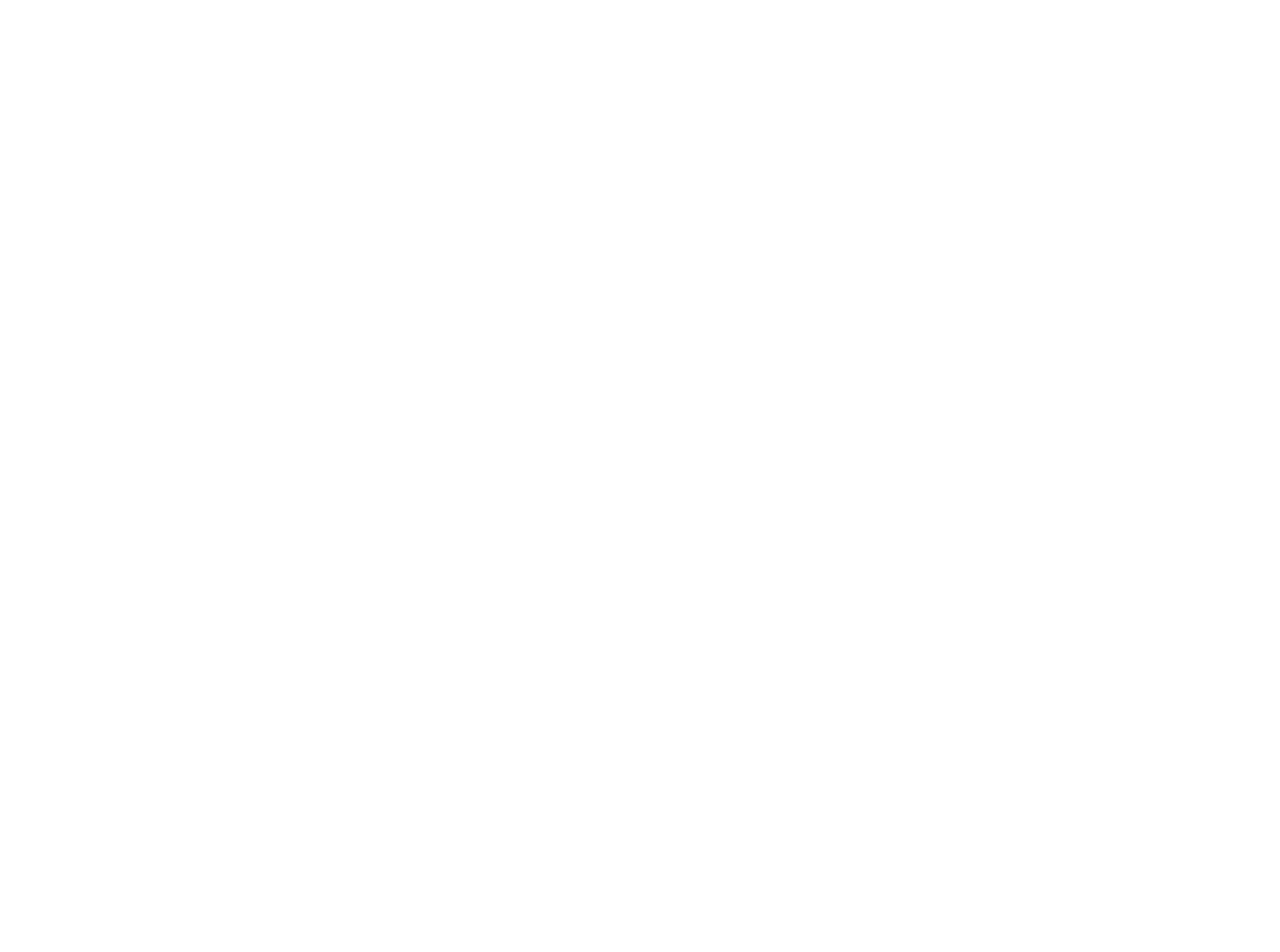
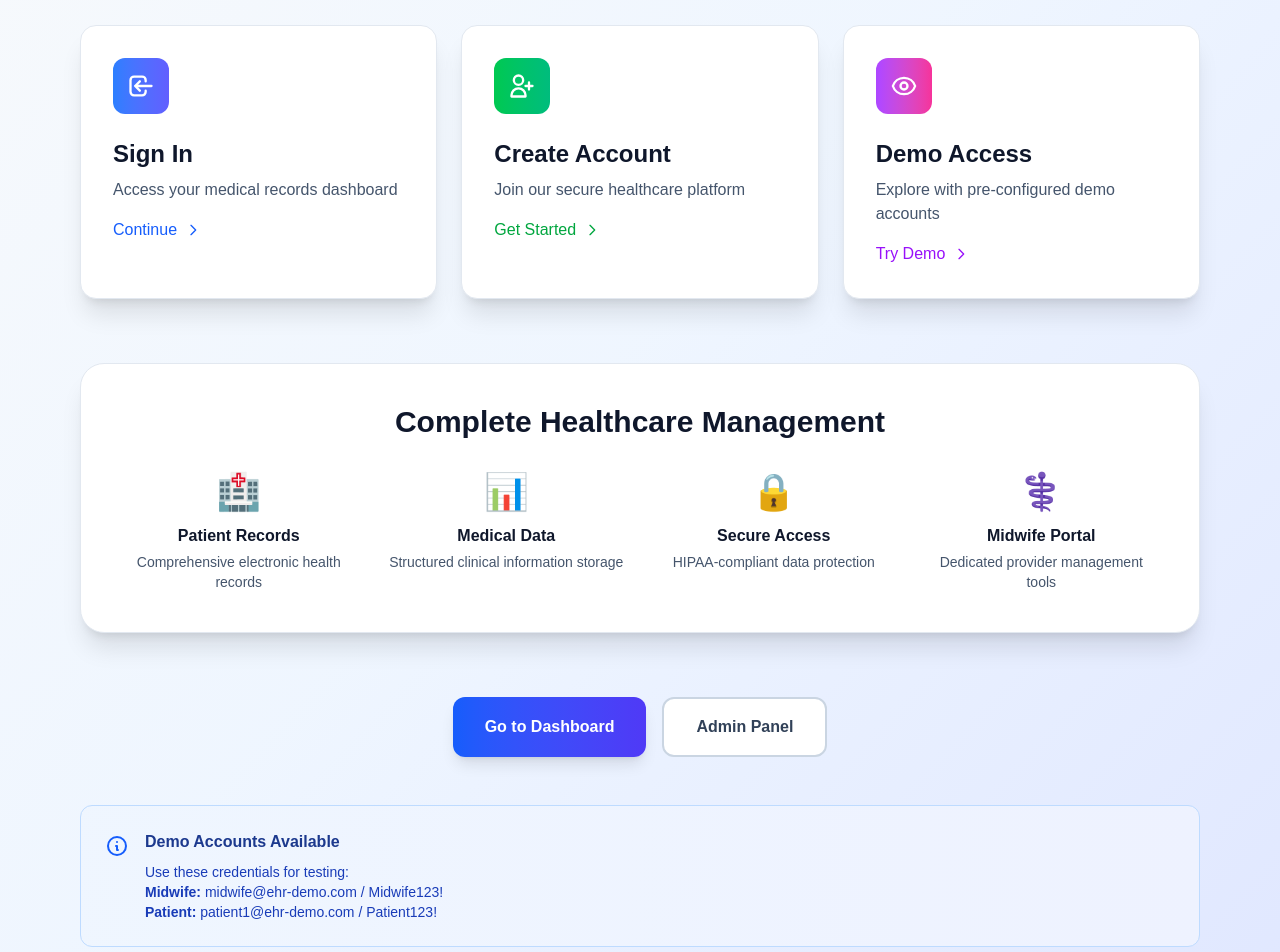
Before and after one commit to maulanawirawan/ehr-midwifery, a Next.js app: page / in a window 1280 px wide. Before the commit this address had no page. Shown: the part 340-1292 px from the top of the page. Before the commit the page ends 800 px from the top, so only its background shows below. Built offline with nearby package versions, Linux system fonts and the light colour scheme.

Commit message:
Update: Homepage landing page with comprehensive access points

```diff
--- a/app/page.tsx
+++ b/app/page.tsx
@@ -1,5 +1,155 @@
-import { redirect } from 'next/navigation'
+'use client';
+
+import { useRouter } from 'next/navigation';
 
 export default function Home() {
-  redirect('/(auth)/login')
+  const router = useRouter();
+
+  return (
+    <div className="min-h-screen bg-gradient-to-br from-slate-50 via-blue-50 to-indigo-100">
+      {/* Hero Section */}
+      <div className="container mx-auto px-4 py-20 max-w-6xl">
+        <div className="text-center mb-16">
+          <div className="inline-flex items-center justify-center w-20 h-20 bg-gradient-to-r from-blue-600 to-indigo-600 rounded-2xl shadow-lg mb-8">
+            <svg className="w-10 h-10 text-white" fill="none" stroke="currentColor" viewBox="0 0 24 24">
+              <path strokeLinecap="round" strokeLinejoin="round" strokeWidth={2} d="M9 12l2 2 4-4m6 2a9 9 0 11-18 0 9 9 0 0118 0z" />
+            </svg>
+          </div>
+          <h1 className="text-5xl md:text-6xl font-bold text-slate-900 mb-4 tracking-tight">
+            EHR Midwifery
+          </h1>
+          <p className="text-xl text-slate-600 max-w-2xl mx-auto leading-relaxed">
+            Electronic Health Records System for Modern Maternity Care
+          </p>
+        </div>
+
+        {/* Quick Actions Grid */}
+        <div className="grid md:grid-cols-3 gap-6 mb-16">
+          {/* Login Card */}
+          <div
+            className="group relative bg-white rounded-2xl shadow-xl hover:shadow-2xl transition-all duration-300 p-8 cursor-pointer border border-slate-200 hover:border-blue-500"
+            onClick={() => router.push('/auth/login')}
+          >
+            <div className="absolute inset-0 bg-gradient-to-br from-blue-50 to-indigo-50 opacity-0 group-hover:opacity-100 transition-opacity duration-300 rounded-2xl" />
+            <div className="relative">
+              <div className="flex items-center justify-center w-14 h-14 bg-gradient-to-r from-blue-500 to-indigo-500 rounded-xl mb-6 group-hover:scale-110 transition-transform duration-300">
+                <svg className="w-7 h-7 text-white" fill="none" stroke="currentColor" viewBox="0 0 24 24">
+                  <path strokeLinecap="round" strokeLinejoin="round" strokeWidth={2} d="M11 16l-4-4m0 0l4-4m-4 4h14m-5 4v1a3 3 0 01-3 3H6a3 3 0 01-3-3V7a3 3 0 013-3h7a3 3 0 013 3v1" />
+                </svg>
+              </div>
+              <h3 className="text-2xl font-semibold text-slate-900 mb-2">Sign In</h3>
+              <p className="text-slate-600 mb-4">Access your medical records dashboard</p>
+              <div className="flex items-center text-blue-600 font-medium group-hover:translate-x-2 transition-transform duration-300">
+                <span>Continue</span>
+                <svg className="w-4 h-4 ml-2" fill="none" stroke="currentColor" viewBox="0 0 24 24">
+                  <path strokeLinecap="round" strokeLinejoin="round" strokeWidth={2} d="M9 5l7 7-7 7" />
+                </svg>
+              </div>
+            </div>
+          </div>
+
+          {/* Signup Card */}
+          <div
+            className="group relative bg-white rounded-2xl shadow-xl hover:shadow-2xl transition-all duration-300 p-8 cursor-pointer border border-slate-200 hover:border-green-500"
+            onClick={() => router.push('/auth/signup')}
+          >
+            <div className="absolute inset-0 bg-gradient-to-br from-green-50 to-emerald-50 opacity-0 group-hover:opacity-100 transition-opacity duration-300 rounded-2xl" />
+            <div className="relative">
+              <div className="flex items-center justify-center w-14 h-14 bg-gradient-to-r from-green-500 to-emerald-500 rounded-xl mb-6 group-hover:scale-110 transition-transform duration-300">
+                <svg className="w-7 h-7 text-white" fill="none" stroke="currentColor" viewBox="0 0 24 24">
+                  <path strokeLinecap="round" strokeLinejoin="round" strokeWidth={2} d="M18 9v3m0 0v3m0-3h3m-3 0h-3m-2-5a4 4 0 11-8 0 4 4 0 018 0zM3 20a6 6 0 0112 0v1H3v-1z" />
+                </svg>
+              </div>
+              <h3 className="text-2xl font-semibold text-slate-900 mb-2">Create Account</h3>
+              <p className="text-slate-600 mb-4">Join our secure healthcare platform</p>
+              <div className="flex items-center text-green-600 font-medium group-hover:translate-x-2 transition-transform duration-300">
+                <span>Get Started</span>
+                <svg className="w-4 h-4 ml-2" fill="none" stroke="currentColor" viewBox="0 0 24 24">
+                  <path strokeLinecap="round" strokeLinejoin="round" strokeWidth={2} d="M9 5l7 7-7 7" />
+                </svg>
+              </div>
+            </div>
+          </div>
+
+          {/* Demo Access Card */}
+          <div
+            className="group relative bg-white rounded-2xl shadow-xl hover:shadow-2xl transition-all duration-300 p-8 cursor-pointer border border-slate-200 hover:border-purple-500"
+            onClick={() => router.push('/auth/demo')}
+          >
+            <div className="absolute inset-0 bg-gradient-to-br from-purple-50 to-pink-50 opacity-0 group-hover:opacity-100 transition-opacity duration-300 rounded-2xl" />
+            <div className="relative">
+              <div className="flex items-center justify-center w-14 h-14 bg-gradient-to-r from-purple-500 to-pink-500 rounded-xl mb-6 group-hover:scale-110 transition-transform duration-300">
+                <svg className="w-7 h-7 text-white" fill="none" stroke="currentColor" viewBox="0 0 24 24">
+                  <path strokeLinecap="round" strokeLinejoin="round" strokeWidth={2} d="M15 12a3 3 0 11-6 0 3 3 0 016 0z" />
+                  <path strokeLinecap="round" strokeLinejoin="round" strokeWidth={2} d="M2.458 12C3.732 7.943 7.523 5 12 5c4.478 0 8.268 2.943 9.542 7-1.274 4.057-5.064 7-9.542 7-4.477 0-8.268-2.943-9.542-7z" />
+                </svg>
+              </div>
+              <h3 className="text-2xl font-semibold text-slate-900 mb-2">Demo Access</h3>
+              <p className="text-slate-600 mb-4">Explore with pre-configured demo accounts</p>
+              <div className="flex items-center text-purple-600 font-medium group-hover:translate-x-2 transition-transform duration-300">
+                <span>Try Demo</span>
+                <svg className="w-4 h-4 ml-2" fill="none" stroke="currentColor" viewBox="0 0 24 24">
+                  <path strokeLinecap="round" strokeLinejoin="round" strokeWidth={2} d="M9 5l7 7-7 7" />
+                </svg>
+              </div>
+            </div>
+          </div>
+        </div>
+
+        {/* Feature Highlights */}
+        <div className="bg-white rounded-3xl shadow-xl p-10 border border-slate-200 mb-16">
+          <h2 className="text-3xl font-bold text-slate-900 text-center mb-8">Complete Healthcare Management</h2>
+          <div className="grid md:grid-cols-4 gap-8">
+            {[
+              { icon: "🏥", title: "Patient Records", desc: "Comprehensive electronic health records" },
+              { icon: "📊", title: "Medical Data", desc: "Structured clinical information storage" },
+              { icon: "🔒", title: "Secure Access", desc: "HIPAA-compliant data protection" },
+              { icon: "‍⚕️", title: "Midwife Portal", desc: "Dedicated provider management tools" },
+            ].map((feature, i) => (
+              <div key={i} className="text-center">
+                <div className="text-4xl mb-3">{feature.icon}</div>
+                <h4 className="font-semibold text-slate-900 mb-1">{feature.title}</h4>
+                <p className="text-sm text-slate-600">{feature.desc}</p>
+              </div>
+            ))}
+          </div>
+        </div>
+
+        {/* Quick Access Buttons */}
+        <div className="flex flex-wrap justify-center gap-4">
+          <button
+            onClick={() => router.push('/dashboard')}
+            className="px-8 py-4 bg-gradient-to-r from-blue-600 to-indigo-600 text-white font-semibold rounded-xl shadow-lg hover:shadow-2xl hover:scale-105 transition-all duration-300"
+          >
+            Go to Dashboard
+          </button>
+          <button
+            onClick={() => window.open('https://app.supabase.com/project/cxgjsrwehvbcvmgquvev', '_blank')}
+            className="px-8 py-4 bg-white border-2 border-slate-300 text-slate-700 font-semibold rounded-xl hover:border-blue-500 hover:text-blue-600 transition-all duration-300"
+          >
+            Admin Panel
+          </button>
+        </div>
+
+        {/* Demo Credentials Info */}
+        <div className="mt-12 bg-gradient-to-r from-blue-50 to-indigo-50 rounded-xl p-6 border border-blue-200">
+          <div className="flex items-start gap-4">
+            <svg className="w-6 h-6 text-blue-600 mt-1 flex-shrink-0" fill="none" stroke="currentColor" viewBox="0 0 24 24">
+              <path strokeLinecap="round" strokeLinejoin="round" strokeWidth={2} d="M13 16h-1v-4h-1m1-4h.01M21 12a9 9 0 11-18 0 9 9 0 0118 0z" />
+            </svg>
+            <div>
+              <h4 className="font-semibold text-blue-900 mb-2">Demo Accounts Available</h4>
+              <p className="text-sm text-blue-800">
+                Use these credentials for testing:
+                <br />
+                <strong>Midwife:</strong> midwife@ehr-demo.com / Midwife123!
+                <br />
+                <strong>Patient:</strong> patient1@ehr-demo.com / Patient123!
+              </p>
+            </div>
+          </div>
+        </div>
+      </div>
+    </div>
+  );
 }
```
